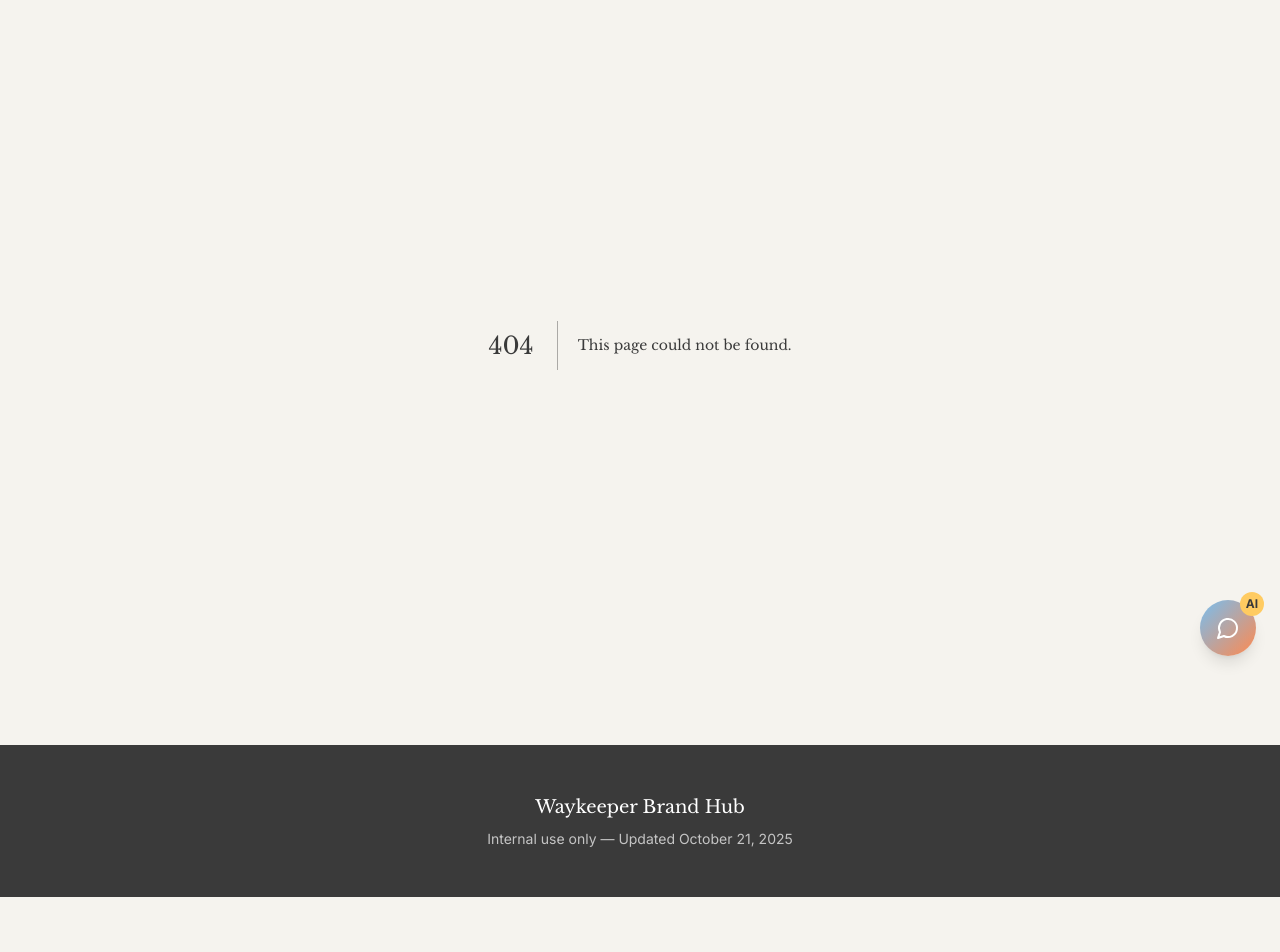
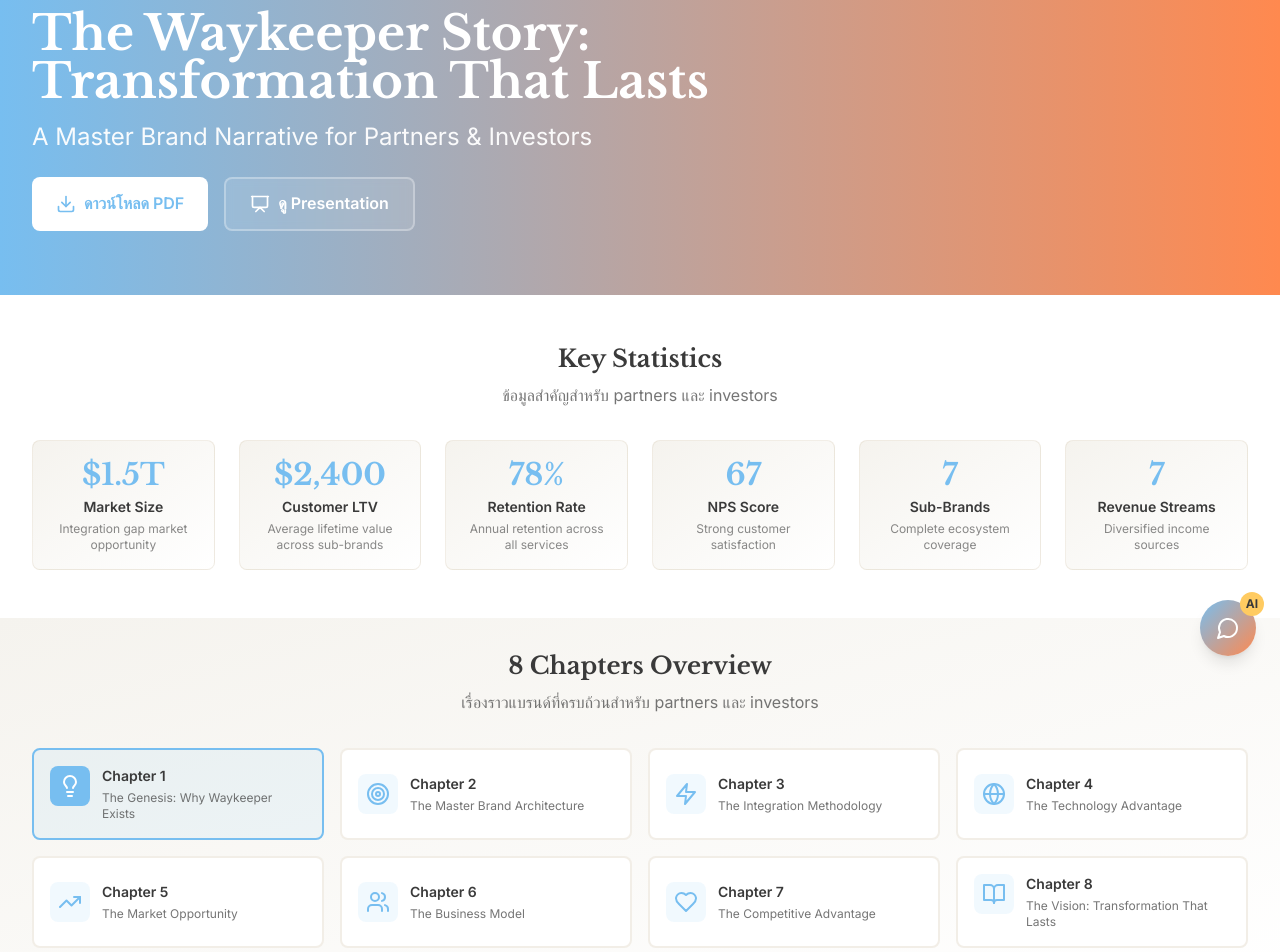
Before and after one commit to boxer32/waykeeper-internal-brand-hub, a Next.js app: page /narrative-book in a window 1280 px wide. Before the commit this address had no page. Shown: the part 120-1072 px from the top of the page. Before the commit the page ends 1017 px from the top, so only its background shows below. Built offline with nearby package versions, Linux system fonts and the light colour scheme.

Commit message:
Add Brand Narrative Book page with 8 chapters for partners and investors

```diff
--- /dev/null
+++ b/src/app/narrative-book/page.tsx
@@ -0,0 +1,209 @@
+'use client';
+
+import { useState } from 'react';
+import { Download, Presentation, BookOpen, ArrowRight, CheckCircle, TrendingUp, Users, Target, Lightbulb, Zap, Globe, Heart } from 'lucide-react';
+import { brandNarrativeBook } from '@/lib/brandData';
+
+export default function NarrativeBookPage() {
+  const [activeChapter, setActiveChapter] = useState(0);
+
+  const getChapterIcon = (chapterNumber: number) => {
+    const icons = [
+      <Lightbulb className="w-6 h-6" />,
+      <Target className="w-6 h-6" />,
+      <Zap className="w-6 h-6" />,
+      <Globe className="w-6 h-6" />,
+      <TrendingUp className="w-6 h-6" />,
+      <Users className="w-6 h-6" />,
+      <Heart className="w-6 h-6" />,
+      <BookOpen className="w-6 h-6" />
+    ];
+    return icons[chapterNumber - 1] || <BookOpen className="w-6 h-6" />;
+  };
+
+  return (
+    <main className="min-h-screen bg-gradient-to-br from-morning-light to-white">
+      {/* Header */}
+      <section className="bg-gradient-to-r from-skypath-blue to-journey-coral text-white py-16">
+        <div className="max-w-7xl mx-auto px-4 sm:px-6 lg:px-8">
+          <div className="max-w-4xl">
+            <h1 className="text-4xl md:text-5xl font-headline font-bold mb-4">
+              {brandNarrativeBook.title}
+            </h1>
+            <p className="text-xl md:text-2xl mb-6 opacity-95">
+              {brandNarrativeBook.subtitle}
+            </p>
+            <div className="flex flex-wrap gap-4">
+              <a
+                href={brandNarrativeBook.downloadLink}
+                className="px-6 py-3 bg-white text-skypath-blue font-semibold rounded-lg hover:bg-morning-light transition-colors flex items-center gap-2"
+              >
+                <Download className="w-5 h-5" />
+                ดาวน์โหลด PDF
+              </a>
+              <a
+                href={brandNarrativeBook.presentationLink}
+                className="px-6 py-3 bg-white/10 backdrop-blur-sm border-2 border-white/30 text-white font-semibold rounded-lg hover:bg-white/20 transition-colors flex items-center gap-2"
+              >
+                <Presentation className="w-5 h-5" />
+                ดู Presentation
+              </a>
+            </div>
+          </div>
+        </div>
+      </section>
+
+      {/* Key Stats */}
+      <section className="py-12 bg-white">
+        <div className="max-w-7xl mx-auto px-4 sm:px-6 lg:px-8">
+          <div className="text-center mb-8">
+            <h2 className="text-2xl font-headline font-bold text-deep-earth mb-2">
+              Key Statistics
+            </h2>
+            <p className="text-deep-earth/70">ข้อมูลสำคัญสำหรับ partners และ investors</p>
+          </div>
+
+          <div className="grid grid-cols-2 md:grid-cols-3 lg:grid-cols-6 gap-6">
+            {brandNarrativeBook.keyStats.map((stat, index) => (
+              <div key={index} className="text-center p-4 bg-gradient-to-br from-morning-light to-white rounded-lg border border-soft-stone/30">
+                <div className="text-3xl font-headline font-bold text-skypath-blue mb-1">
+                  {stat.value}
+                </div>
+                <div className="text-sm font-semibold text-deep-earth mb-1">
+                  {stat.label}
+                </div>
+                <div className="text-xs text-deep-earth/60">
+                  {stat.description}
+                </div>
+              </div>
+            ))}
+          </div>
+        </div>
+      </section>
+
+      {/* Chapters Navigation */}
+      <section className="py-8 bg-gradient-to-br from-morning-light to-white">
+        <div className="max-w-7xl mx-auto px-4 sm:px-6 lg:px-8">
+          <div className="text-center mb-8">
+            <h2 className="text-2xl font-headline font-bold text-deep-earth mb-2">
+              8 Chapters Overview
+            </h2>
+            <p className="text-deep-earth/70">เรื่องราวแบรนด์ที่ครบถ้วนสำหรับ partners และ investors</p>
+          </div>
+
+          <div className="grid sm:grid-cols-2 lg:grid-cols-4 gap-4">
+            {brandNarrativeBook.chapters.map((chapter, index) => (
+              <button
+                key={index}
+                onClick={() => setActiveChapter(index)}
+                className={`p-4 rounded-lg border-2 transition-all text-left ${
+                  activeChapter === index
+                    ? 'border-skypath-blue bg-skypath-blue/10 text-skypath-blue'
+                    : 'border-soft-stone/30 bg-white hover:border-skypath-blue/50 hover:bg-skypath-blue/5'
+                }`}
+              >
+                <div className="flex items-start space-x-3">
+                  <div className={`p-2 rounded-lg ${
+                    activeChapter === index ? 'bg-skypath-blue text-white' : 'bg-skypath-blue/10 text-skypath-blue'
+                  }`}>
+                    {getChapterIcon(chapter.chapter)}
+                  </div>
+                  <div className="flex-1">
+                    <div className="text-sm font-semibold text-deep-earth mb-1">
+                      Chapter {chapter.chapter}
+                    </div>
+                    <div className="text-xs text-deep-earth/70">
+                      {chapter.title}
+                    </div>
+                  </div>
+                </div>
+              </button>
+            ))}
+          </div>
+        </div>
+      </section>
+
+      {/* Active Chapter Content */}
+      <section className="py-12">
+        <div className="max-w-4xl mx-auto px-4 sm:px-6 lg:px-8">
+          {brandNarrativeBook.chapters[activeChapter] && (
+            <div className="bg-white rounded-lg shadow-sm border border-soft-stone/30 p-8">
+              <div className="flex items-start space-x-4 mb-6">
+                <div className="p-3 bg-skypath-blue/10 text-skypath-blue rounded-lg">
+                  {getChapterIcon(brandNarrativeBook.chapters[activeChapter].chapter)}
+                </div>
+                <div>
+                  <div className="text-sm text-skypath-blue font-semibold mb-1">
+                    Chapter {brandNarrativeBook.chapters[activeChapter].chapter}
+                  </div>
+                  <h3 className="text-2xl font-headline font-bold text-deep-earth">
+                    {brandNarrativeBook.chapters[activeChapter].title}
+                  </h3>
+                </div>
+              </div>
+
+              <div className="prose prose-lg max-w-none mb-8">
+                <div className="whitespace-pre-line text-deep-earth leading-relaxed">
+                  {brandNarrativeBook.chapters[activeChapter].content}
+                </div>
+              </div>
+
+              <div className="bg-gradient-to-r from-morning-light to-white p-6 rounded-lg border border-soft-stone/30">
+                <h4 className="font-semibold text-deep-earth mb-4 flex items-center gap-2">
+                  <CheckCircle className="w-5 h-5 text-skypath-blue" />
+                  Key Points
+                </h4>
+                <ul className="space-y-2">
+                  {brandNarrativeBook.chapters[activeChapter].keyPoints.map((point, pointIndex) => (
+                    <li key={pointIndex} className="flex items-start space-x-3">
+                      <div className="w-2 h-2 bg-skypath-blue rounded-full mt-2 flex-shrink-0"></div>
+                      <span className="text-deep-earth/80">{point}</span>
+                    </li>
+                  ))}
+                </ul>
+              </div>
+            </div>
+          )}
+        </div>
+      </section>
+
+      {/* Download Section */}
+      <section className="py-12 bg-gradient-to-br from-skypath-blue/5 to-journey-coral/5">
+        <div className="max-w-4xl mx-auto px-4 sm:px-6 lg:px-8 text-center">
+          <h2 className="text-2xl font-headline font-bold text-deep-earth mb-4">
+            Ready to Share?
+          </h2>
+          <p className="text-deep-earth/70 mb-8">
+            ดาวน์โหลดเอกสารฉบับเต็มสำหรับ partners และ investors
+          </p>
+
+          <div className="flex flex-wrap justify-center gap-4">
+            <a
+              href={brandNarrativeBook.downloadLink}
+              className="px-8 py-4 bg-skypath-blue text-white font-semibold rounded-lg hover:bg-skypath-blue/90 transition-colors flex items-center gap-3"
+            >
+              <Download className="w-5 h-5" />
+              ดาวน์โหลด PDF (8 Chapters)
+            </a>
+            <a
+              href={brandNarrativeBook.presentationLink}
+              className="px-8 py-4 bg-journey-coral text-white font-semibold rounded-lg hover:bg-journey-coral/90 transition-colors flex items-center gap-3"
+            >
+              <Presentation className="w-5 h-5" />
+              ดู Presentation Slides
+            </a>
+          </div>
+        </div>
+      </section>
+
+      {/* Footer */}
+      <footer className="bg-deep-earth text-white py-8">
+        <div className="max-w-7xl mx-auto px-4 sm:px-6 lg:px-8 text-center">
+          <p className="text-sm opacity-70">
+            Brand Narrative Book v{brandNarrativeBook.version} • Last updated {brandNarrativeBook.lastUpdated}
+          </p>
+        </div>
+      </footer>
+    </main>
+  );
+}
--- a/src/app/page.tsx
+++ b/src/app/page.tsx
@@ -55,8 +55,9 @@
       title: 'Team Resources',
       description: 'Role-based kits and quick phrases',
       items: [
-        { name: 'Brand Kits', href: '/brand-kits', icon: <Package size={20} />, description: '5 team kits' },
+        { name: 'Brand Kits', href: '/brand-kits', icon: <Package size={20} />, description: '6 team kits' },
         { name: 'Taglines', href: '/taglines', icon: <Tag size={20} />, description: '10 ready phrases' },
+        { name: 'Brand Narrative Book', href: '/narrative-book', icon: <FileText size={20} />, description: '8-chapter story for partners' },
       ],
     },
   ];
@@ -151,7 +152,7 @@
               <div className="text-sm text-deep-earth/70">สีแบรนด์</div>
             </div>
             <div>
-              <div className="text-4xl font-headline font-bold text-journey-coral mb-2">5</div>
+              <div className="text-4xl font-headline font-bold text-journey-coral mb-2">6</div>
               <div className="text-sm text-deep-earth/70">ชุดทีม</div>
             </div>
             <div>
```
